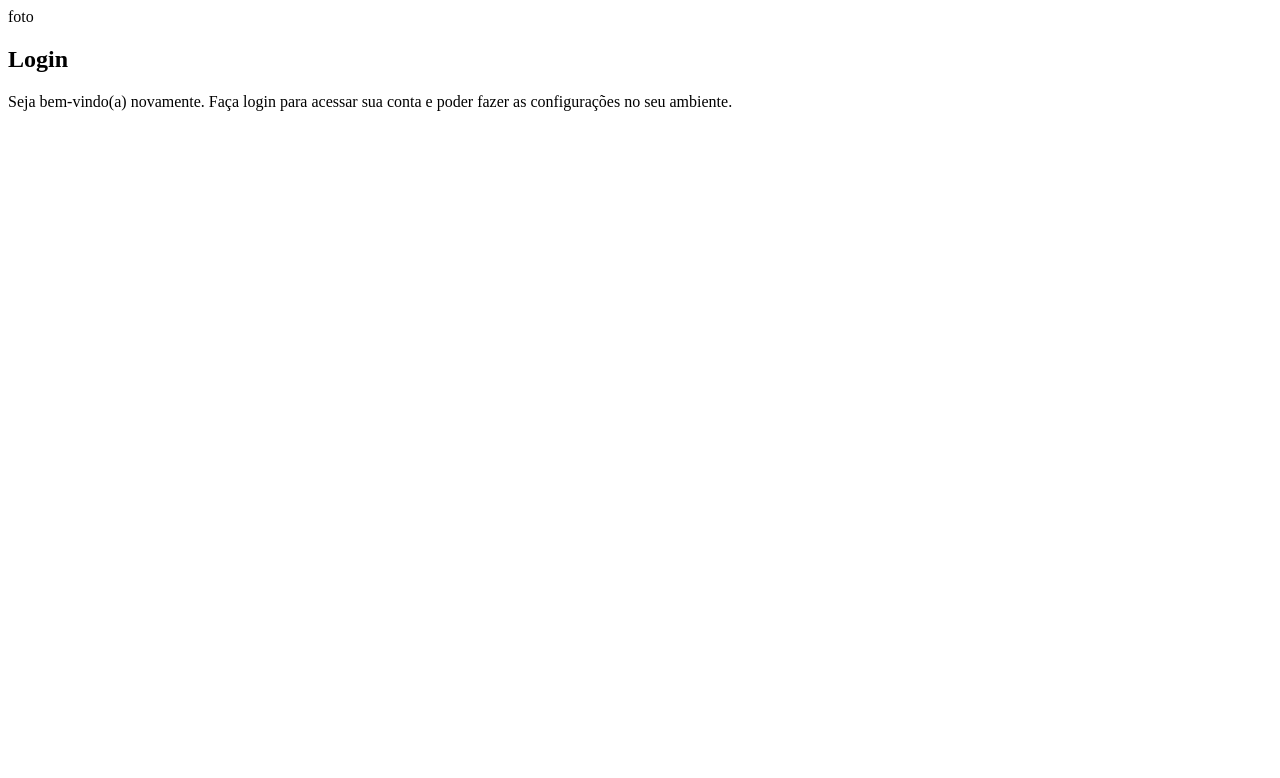
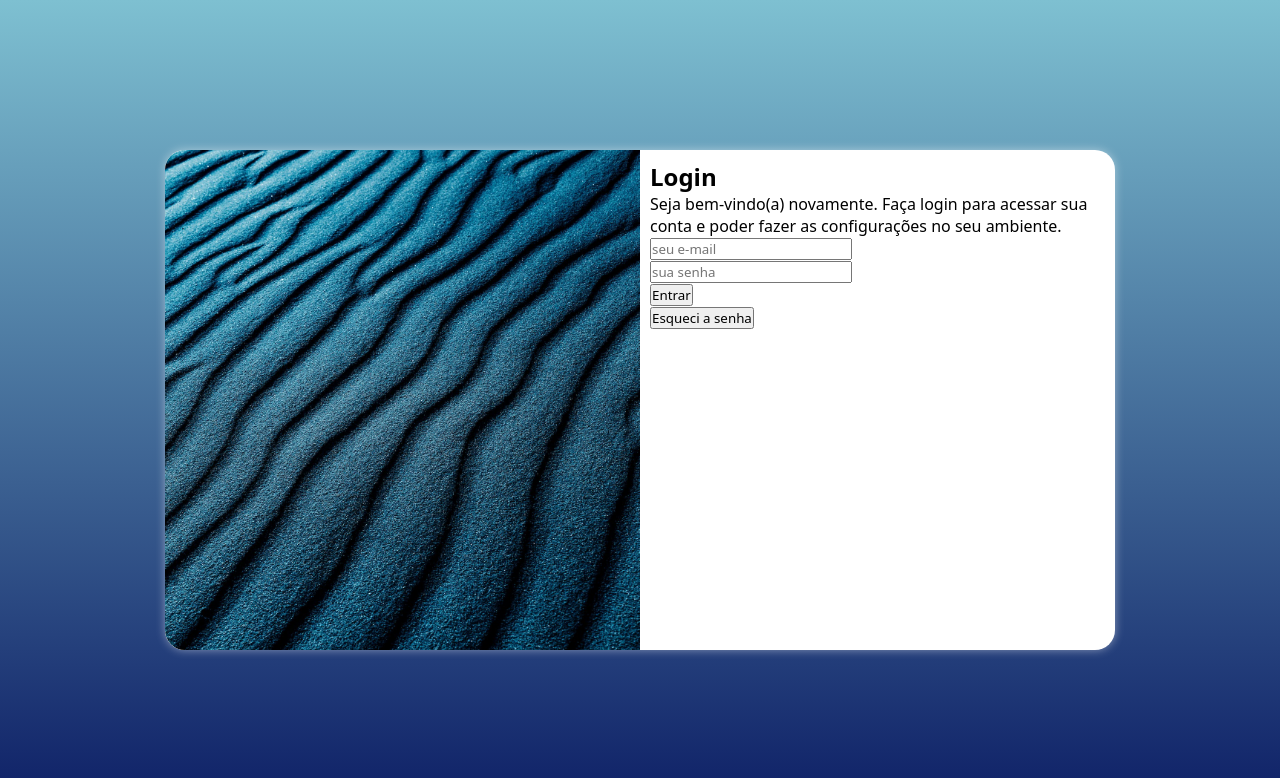
Before and after one commit to GKPTAN/projeto-login, a plain HTML site: page index.html in a window 1280 px wide. Drawn offline with Linux system fonts and the light colour scheme.

Commit message:
media query para telas

```diff
--- /dev/null
+++ b/estilos/media-query.css
@@ -0,0 +1,45 @@
+@charset "UTF-8";
+
+@media screen and (min-width: 768px) and (max-width: 992px) {
+
+    body {
+        background-image: linear-gradient(to top, #0F2167, rgb(126, 192, 209));
+    }
+
+    section#login {
+        width: 90vw;
+    }
+
+    section#login > div#imagem {
+        float: left;
+        width: 30%;
+        height: 100%;
+    }
+
+    section#login > div#formulario {
+        float: right;
+        width: 70%;
+    }
+}
+
+@media screen and (min-width: 992px) {
+
+    body {
+        background-image: linear-gradient(to top, #0F2167, rgb(126, 192, 209));
+    }
+
+    section#login {
+        width: 950px;
+    }
+
+    section#login > div#imagem {
+        float: left;
+        width: 50%;
+        height: 100%;
+    }
+
+    section#login > div#formulario {
+        float: right;
+        width: 50%;
+    }
+}
--- a/estilos/style.css
+++ b/estilos/style.css
@@ -4,3 +4,49 @@
     branco: #FFECD6
     azul escuro: #0F2167
 */
+
+* {
+    font-family: system-ui, -apple-system, BlinkMacSystemFont, 'Segoe UI', Roboto, Oxygen, Ubuntu, Cantarell, 'Open Sans', 'Helvetica Neue', sans-serif;
+    padding: 0px;
+    margin: 0px;
+    box-sizing: border-box;
+}
+
+body, html {
+    background-color: #0F2167;
+    width: 100vw;
+    height: 100vh;
+}
+
+main {
+    height: 100vh;
+    width: 100vw;
+    position: relative;
+}
+
+section#login {
+    background-color: white;
+    width: 250px;
+    height: 500px;
+    border-radius: 20px;
+    position: absolute;
+    top: 50%;
+    left: 50%;
+    transform: translate(-50%, -50%);
+    overflow: hidden;
+    box-shadow: 0px 0px 10px rgba(255, 255, 255, 0.450);
+    transition: width .3s, height .3s;
+    transition-timing-function: ease;
+}
+
+section#login > div#imagem {
+    display: block;
+    background: #FFECD6 url(../imagens/deserto.jpg) no-repeat;
+    background-size: cover;
+    height: 200px;
+}
+
+section#login > div#formulario {
+    display: block;
+    padding: 10px;
+}
--- a/index.html
+++ b/index.html
@@ -4,19 +4,33 @@
     <meta charset="UTF-8">
     <meta name="viewport" content="width=device-width, initial-scale=1.0">
     <link rel="stylesheet" href="estilos/style.css">
+    <link rel="stylesheet" href="estilos/media-query.css">
     <title>Login</title>
 </head>
 <body>
     <main>
         <section id="login">
             <div id="imagem">
-                foto
+
             </div>
             <div id="formulario">
                 <h1>Login</h1>
                 <p>Seja bem-vindo(a) novamente. Faça login para acessar sua conta e poder fazer as configurações no seu ambiente.</p>
                 <form action="login.php" method="post">
-
+                    <p>
+                        <label for="l-email"></label>
+                        <input type="email" name="email" id="l-email" autocomplete="on" placeholder="seu e-mail">
+                    </p>
+                    <p>
+                        <label for="l-senha"></label>
+                        <input type="password" name="senha" id="l-senha" autocomplete="off" min="8" placeholder="sua senha">
+                    </p>
+                    <p>
+                        <input type="submit" value="Entrar">
+                    </p>
+                    <p>
+                        <input type="button" value="Esqueci a senha">
+                    </p>
                 </form>
             </div>
         </section>
```
